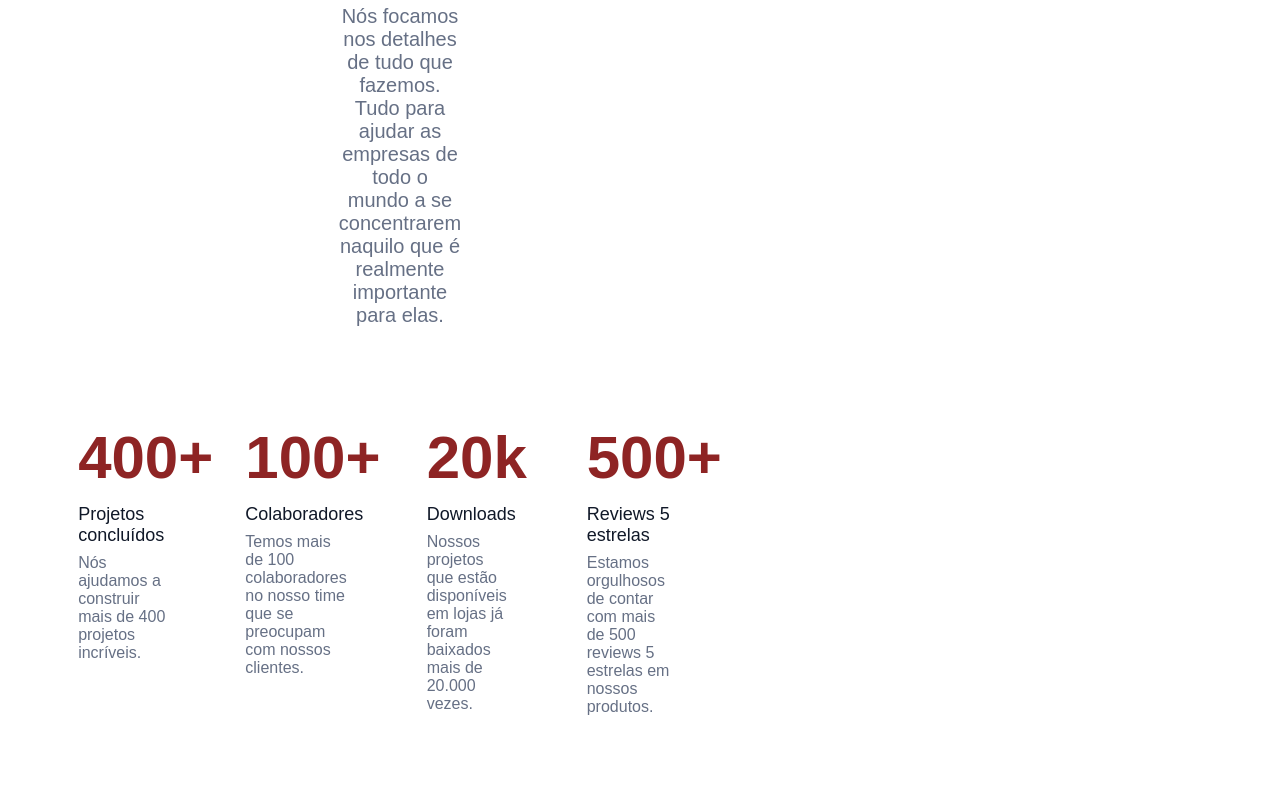
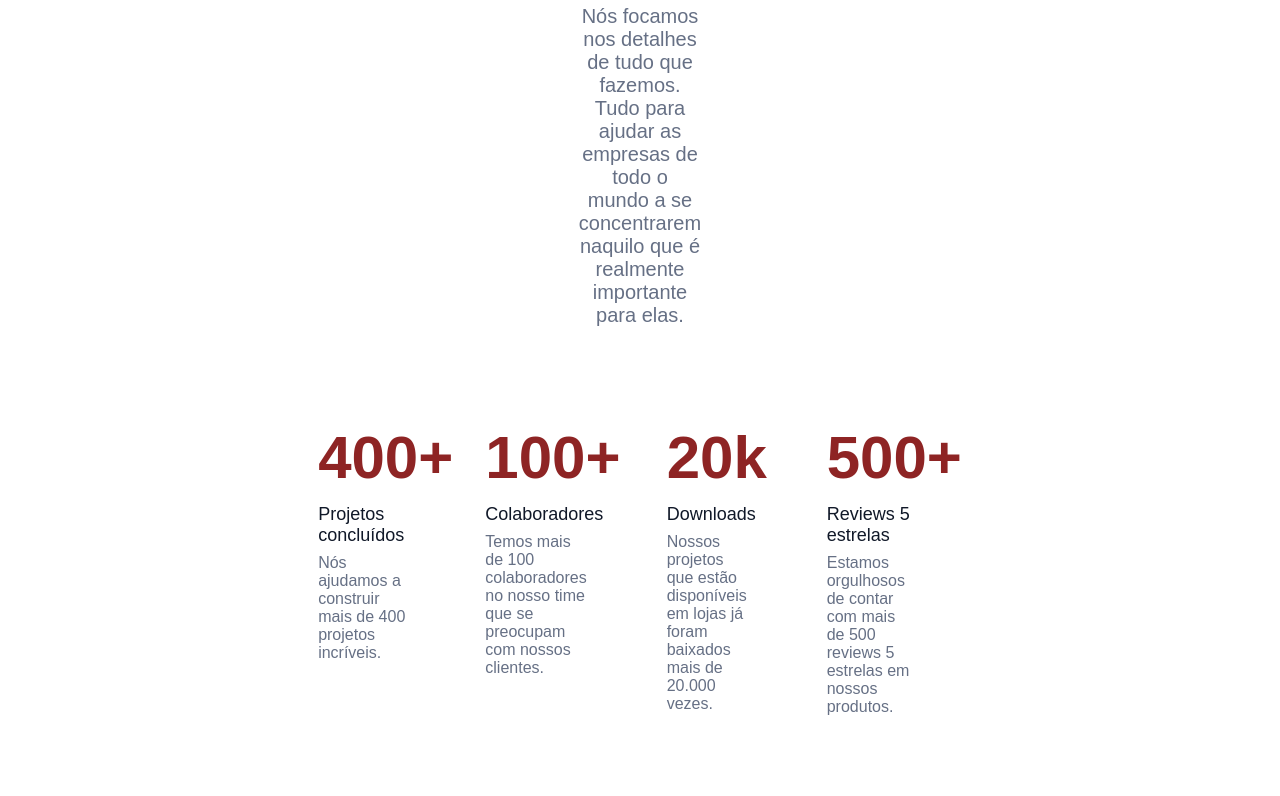
Before and after one commit to alexcammarota/front_end_challenges, a plain HTML site: page optimustech/index.html in a window 1280 px wide. Shown: the part 280-1076 px from the top of the page. Drawn offline with Linux system fonts and the light colour scheme.

Commit message:
Adaptado tela

```diff
--- a/optimustech/assets/styles/header.css
+++ b/optimustech/assets/styles/header.css
@@ -4,7 +4,6 @@
     justify-content: space-between;
     background: var(--cor-branco);
     padding: 1rem;
-    width: 100%;
 }
 
 .header__container{
--- a/optimustech/assets/styles/panel.css
+++ b/optimustech/assets/styles/panel.css
@@ -24,7 +24,7 @@
     color: var(--cor-cinza-claro);
     font-size: 1.25rem;
     font-weight: 400;
-    padding: 0 42rem;
+    margin: 0 42rem;
     text-align: center;
     margin-bottom: 6rem;
 }
--- a/optimustech/assets/styles/style.css
+++ b/optimustech/assets/styles/style.css
@@ -29,3 +29,9 @@ body{
     padding: 0;
     font-family: var(--fonte-principal), sans-serif;
 }
+
+@media screen and (min-width: 768px){
+    body{
+        width: 100%;
+    }
+}
```
